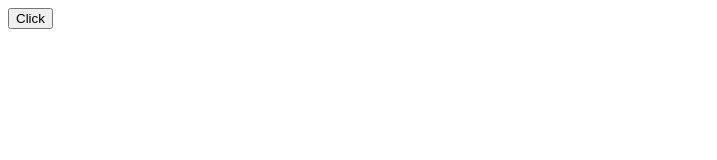
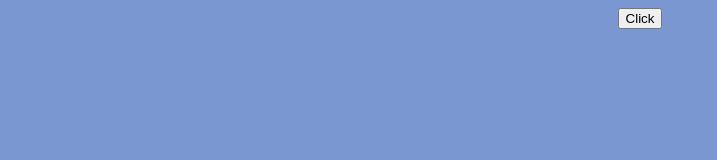
Before and after one commit to EzeMoreira/DOM.JS, a plain HTML site: page modificar-contenido-del-DOM/atributos-html-de-elementos/index.html in a window 1280 px wide. Shown: the whole page, without its empty margins (0-717 px from the left). Drawn offline with Linux system fonts and the light colour scheme.

Commit message:
div modificado y centrado

```diff
--- a/modificar-contenido-del-DOM/atributos-html-de-elementos/estilo.css
+++ b/modificar-contenido-del-DOM/atributos-html-de-elementos/estilo.css
@@ -0,0 +1,8 @@
+body{
+    background: #7a97d2;
+}
+
+div{
+    text-align: center;
+    justify-content: center;
+}
--- a/modificar-contenido-del-DOM/atributos-html-de-elementos/index.html
+++ b/modificar-contenido-del-DOM/atributos-html-de-elementos/index.html
@@ -7,7 +7,8 @@
     <link rel="stylesheet" href="estilo.css">
 </head>
 <body>
-    <div id="page" class="info data dark" data-number="10"></div>
-    <button class="button">Click</button>
+    <div id="page" class="info data dark" data-number="10">
+        <button class="button">Click</button>
+    </div>
 </body>
 </html>
```
